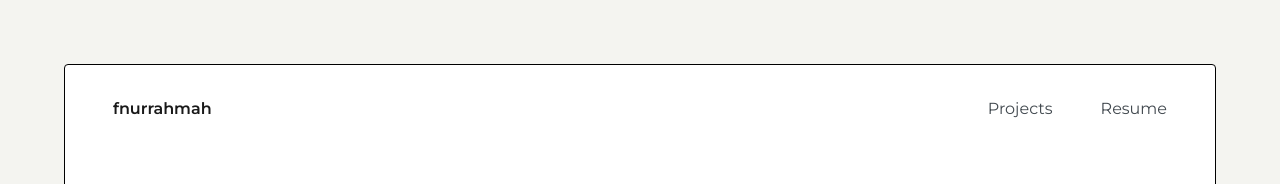
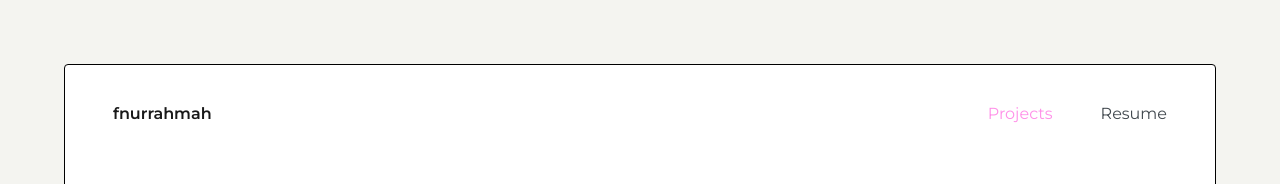
Before and after one commit to fnurrahmah125/fnurrahmah-portfolio, a Vue app: page / in a window 1280 px wide. Shown: the top 184 px of the page. Built offline with nearby package versions, Linux system fonts and the light colour scheme.

Commit message:
adding active-link style

```diff
--- a/src/components/NavbarComp.vue
+++ b/src/components/NavbarComp.vue
@@ -1,7 +1,7 @@
 <template>
   <nav class="navbar navbar-expand-lg navbar-light mt-2">
     <div class="container-fluid">
-      <router-link to="/"><a class="navbar-brand" href="#">fnurrahmah</a></router-link>
+      <a class="navbar-brand" href="#">fnurrahmah</a>
       <button class="navbar-toggler" type="button" data-bs-toggle="collapse" data-bs-target="#navbarNav" aria-controls="navbarNav" aria-expanded="false" aria-label="Toggle navigation">
         <span class="navbar-toggler-icon"></span>
       </button>
@@ -22,6 +22,7 @@
 <script>
 export default {
   name: "NavbarComp",
+  methods: {},
 };
 </script>
 
@@ -36,6 +37,12 @@ a {
 a:hover {
   color: #ff90e8;
 }
+.active a {
+  color: #ff90e8;
+}
+.exact-active-link a {
+  color: #ff90e8;
+}
 .navbar .container-fluid {
   border: none;
 }
@@ -48,6 +55,10 @@ a:hover {
 .nav-item:nth-child(2) {
   padding-right: 0;
   margin-bottom: 16px;
+}
+.nav-item router-link-active,
+.nav-item router-link-exact-active {
+  color: #ff90e8;
 }
 
 @media (min-width: 768px) {
--- a/src/routers.js
+++ b/src/routers.js
@@ -18,6 +18,8 @@ const routes = [
 const router = createRouter({
   history: createWebHistory(),
   routes,
+  linkActiveClass: "active-link",
+  linkExactActiveClass: "exact-active-link",
 });
 
 export default router;
```
